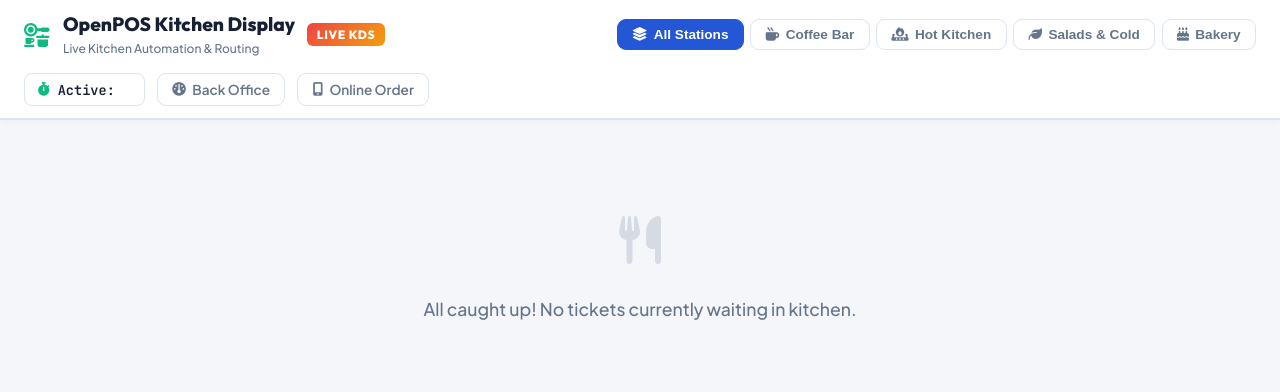
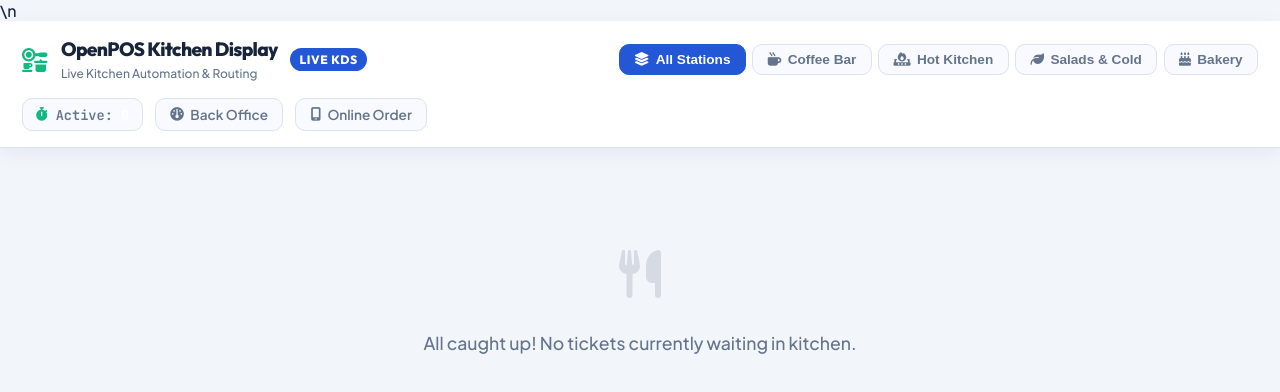
Before and after one commit to yoalmog/OpenPOS, a website: page public/kitchen.html in a window 1280 px wide. Drawn offline with Linux system fonts and the light colour scheme; no server answers.

Commit message:
Load enterprise v2 UI styles with cache busting

```diff
--- a/public/kitchen.html
+++ b/public/kitchen.html
@@ -302,7 +302,7 @@ body { background:var(--kds-bg)!important;color:var(--kds-text)!important; }
 .kds-board { gap:14px!important;padding:16px!important; }
 button:focus-visible { outline:3px solid rgba(59,130,246,.5);outline-offset:2px; }
 </style>
-</head>
+  <link rel="stylesheet" href="/enterprise-v2.css?v=enterprise-v2">\n</head>
 <body>
 
   <!-- Top Bar -->
```
